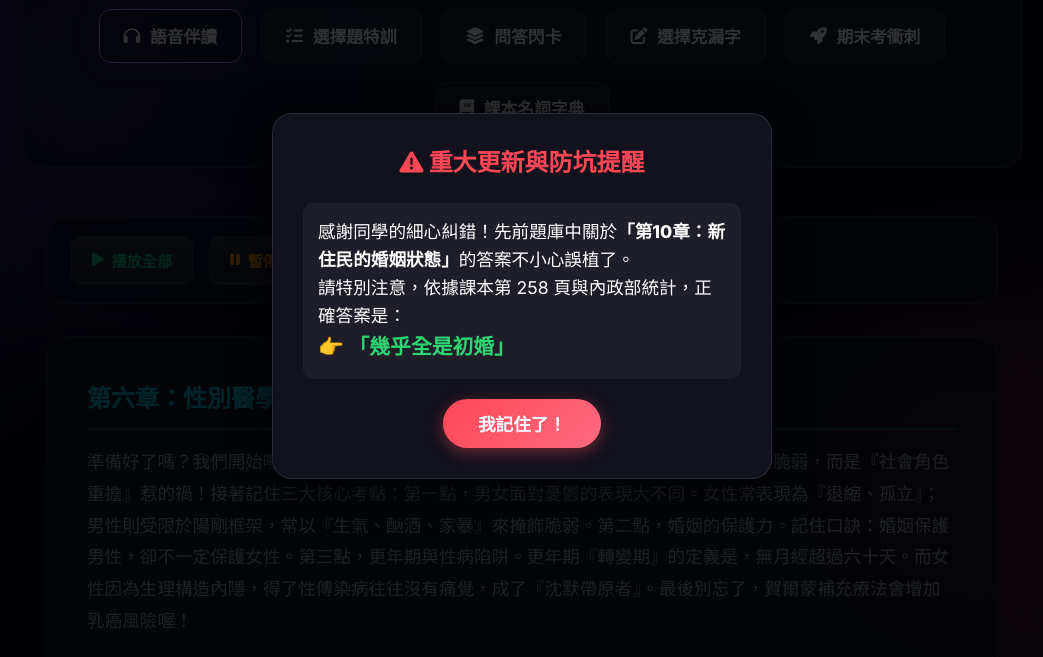
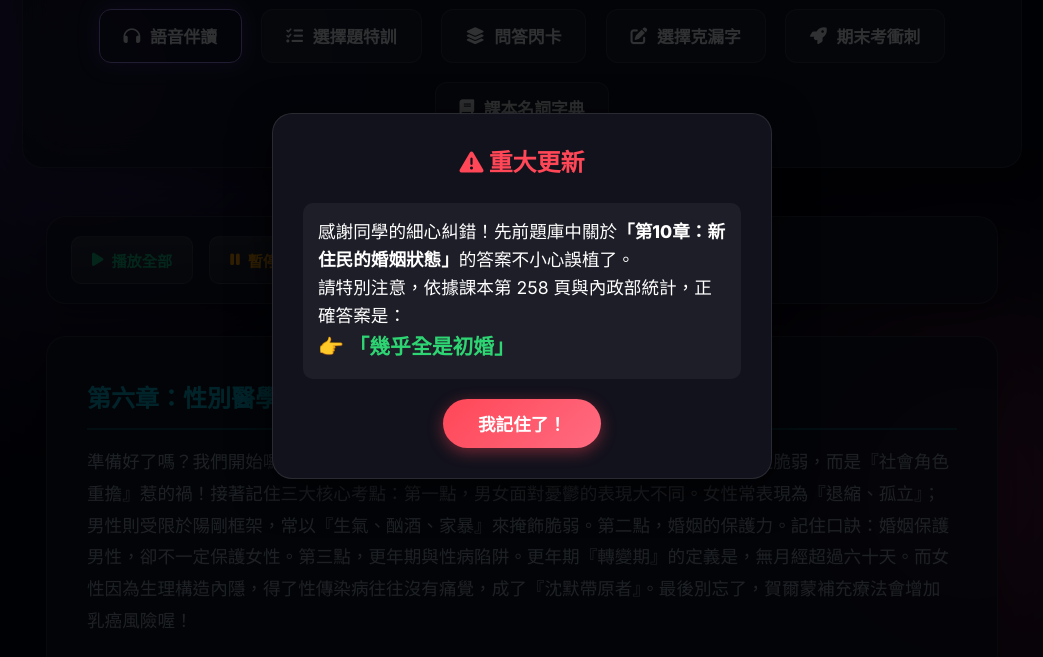
Before and after one commit to m0904103/gender-health-study-app, a plain HTML site: page index.html in a window 1280 px wide. Shown: the part 104-761 px from the top of the page, without its empty margins (118-1161 px from the left). Drawn offline with nearby package versions, Linux system fonts and the light colour scheme.

Commit message:
Refactor: Remove the word '防坑' from modal title

```diff
--- a/index.html
+++ b/index.html
@@ -117,7 +117,7 @@
     <!-- Update Alert Modal -->
     <div id="update-modal" style="display: none; position: fixed; top: 0; left: 0; width: 100%; height: 100%; background: rgba(0,0,0,0.8); z-index: 9999; justify-content: center; align-items: center;">
         <div style="background: rgba(20, 20, 30, 0.95); backdrop-filter: blur(15px); padding: 30px; border-radius: 20px; border: 1px solid rgba(255,255,255,0.1); max-width: 500px; width: 90%; color: white; text-align: center; box-shadow: 0 10px 40px rgba(0,0,0,0.7);">
-            <h2 style="color: #ff4757; margin-top: 0; font-size: 1.5rem;"><i class="fas fa-exclamation-triangle"></i> 重大更新與防坑提醒</h2>
+            <h2 style="color: #ff4757; margin-top: 0; font-size: 1.5rem;"><i class="fas fa-exclamation-triangle"></i> 重大更新</h2>
             <div style="font-size: 1.1rem; line-height: 1.6; text-align: left; margin: 20px 0; background: rgba(255,255,255,0.05); padding: 15px; border-radius: 10px;">
                 <p style="margin-top:0;">感謝同學的細心糾錯！先前題庫中關於<strong>「第10章：新住民的婚姻狀態」</strong>的答案不小心誤植了。</p>
                 <p style="margin-bottom:0;">請特別注意，依據課本第 258 頁與內政部統計，正確答案是：<br>
```
